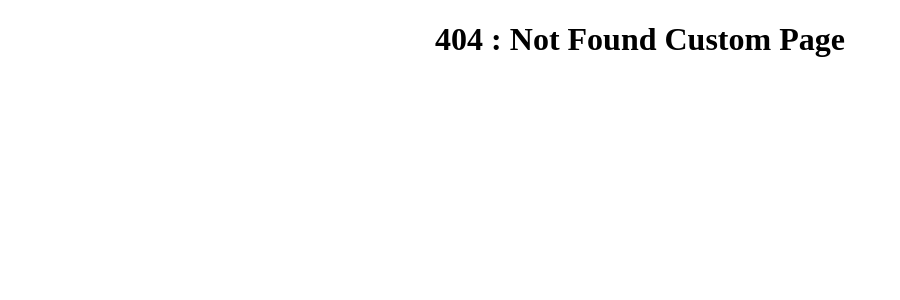
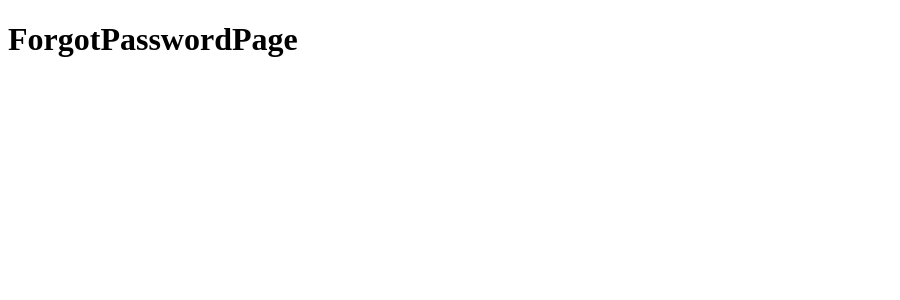
Before and after one commit to num-js/Learning-Next.js-with-TS, a Next.js app: page /forgot-password in a window 1280 px wide. Before the commit this address had no page. Shown: the top 300 px of the page, without its empty margins (0-900 px from the left). Built offline with nearby package versions, Linux system fonts and the light colour scheme.

Commit message:
Route groups - auth folder

```diff
--- /dev/null
+++ b/src/app/(auth)/forgot-password/page.tsx
@@ -0,0 +1,7 @@
+export default function ForgotPasswordPage() {
+    return (
+        <div>
+            <h1>ForgotPasswordPage</h1>
+        </div>
+    )
+}
```
Also changed, not shown: src/app/(auth)/login/page.tsx (added, +7 -0 lines), src/app/(auth)/register/page.tsx (added, +7 -0 lines).
